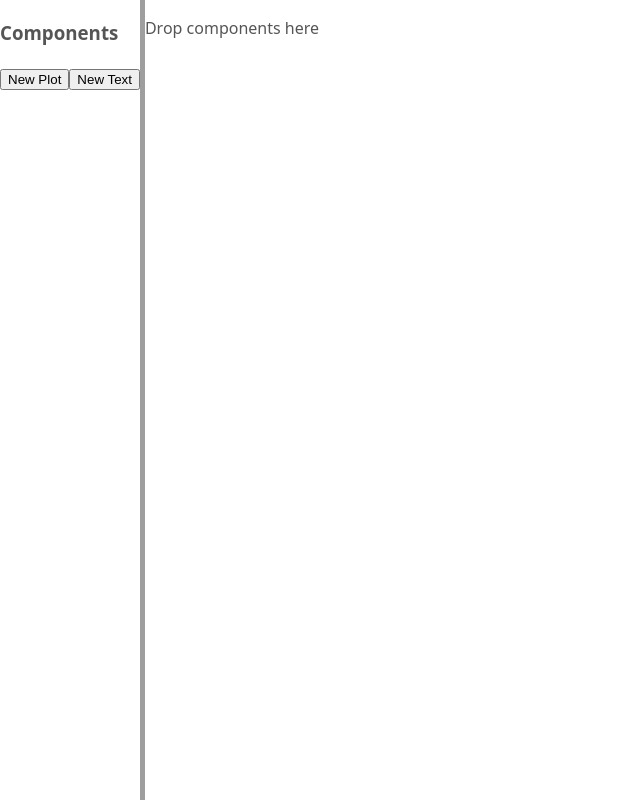
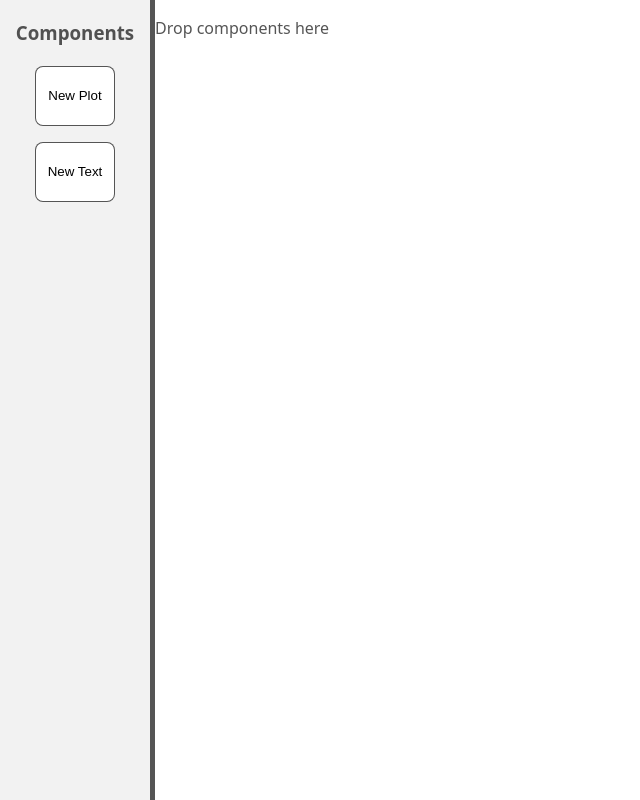
Before and after one commit to KayJayx/insight, a React (Vite) app: page / in a window 1280 px wide. Shown: the whole page, without its empty margins (0-640 px from the left). Built offline with nearby package versions, Linux system fonts and the light colour scheme.

Commit message:
Added Styling For App

```diff
--- a/src/App.css
+++ b/src/App.css
@@ -8,6 +8,36 @@
 /* Divider styling for the application */
 .divider {
   width: 5px;
-  background-color: #00000061;
+  background-color: rgba(0, 0, 0, 0.666);
   height: 100%;
 }
+
+/* Side Panel styling */
+.side-panel {
+  display: flex;
+  flex-direction: column;
+  width: 150px;
+  background-color: #f2f2f2;
+  align-items: center;
+}
+
+.components-title {
+
+}
+
+.icon-button {
+  width: 80px;
+  height: 60px;
+  margin-bottom: 1rem;
+  padding: 0.5rem;
+  background-color: white;
+  border: 1.5px solid rgba(0, 0, 0, 0.666);
+  border-radius: 8px;
+  cursor: grab;
+  transition: background-color 0.2s ease;
+  text-align: center;
+}
+
+.canvas {
+
+}
```
